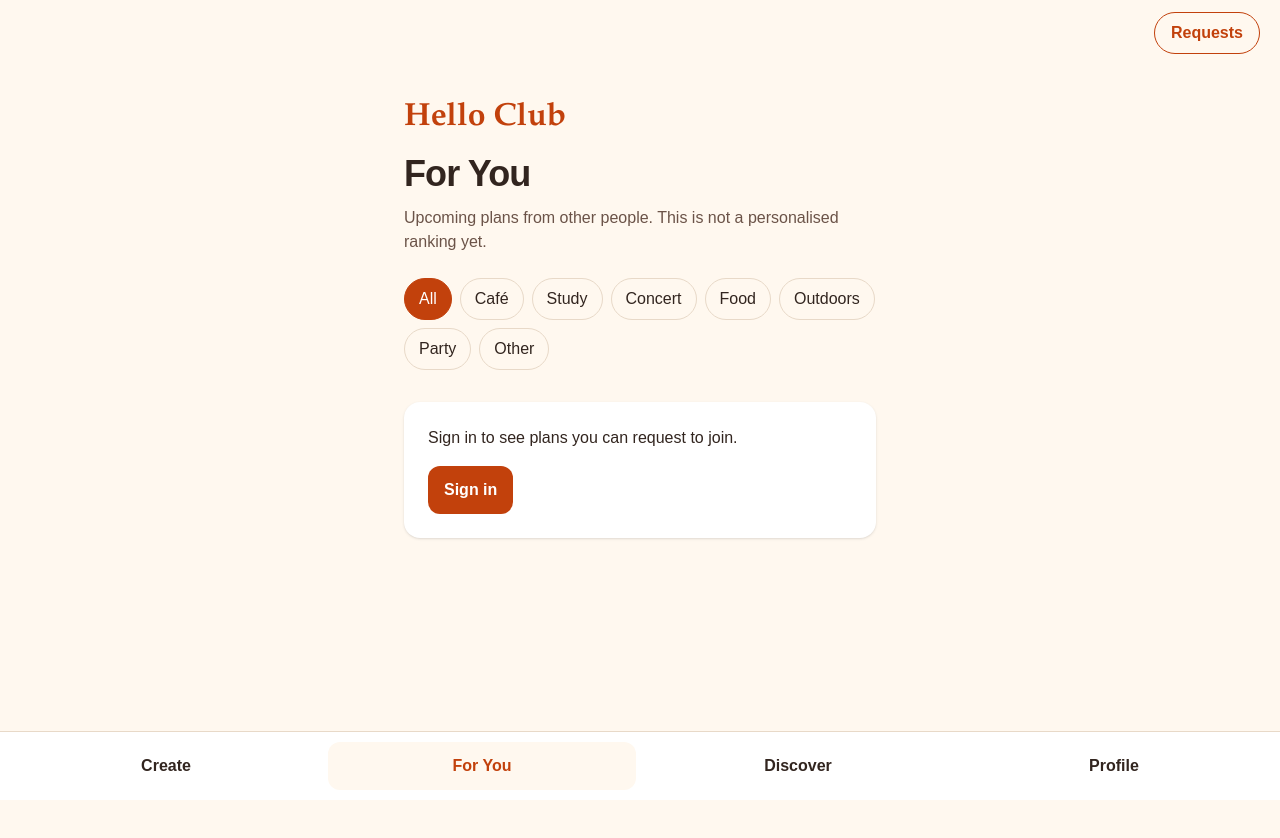
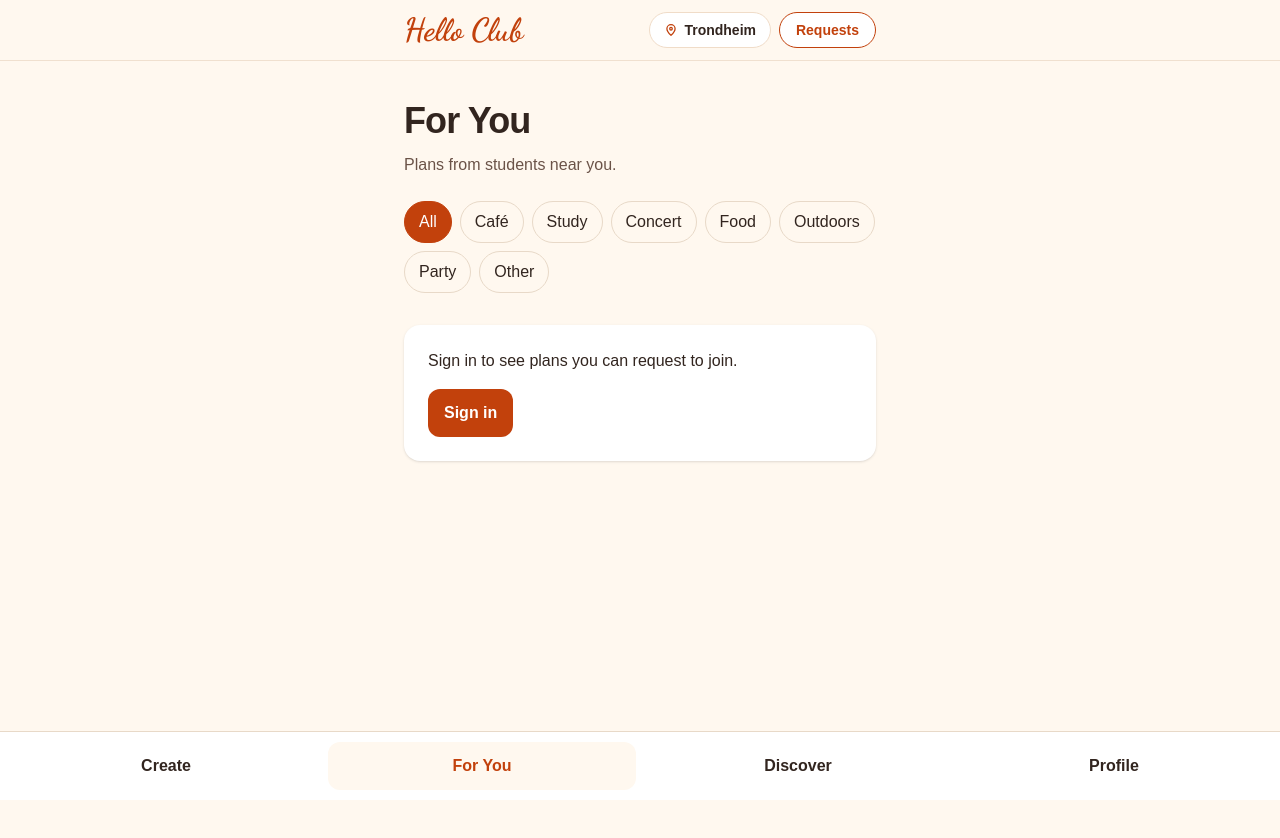
Before and after one commit to aamakwana/HelloClub, a Next.js app in the folder frontend/: page /for-you in a window 1280 px wide. Shown: the top 838 px of the page. Built offline with nearby package versions, Linux system fonts and the light colour scheme; no server answers.

Commit message:
[FIX] remove duplicate title and tidy header

```diff
--- a/frontend/app/chat/[planId]/page.jsx
+++ b/frontend/app/chat/[planId]/page.jsx
@@ -83,8 +83,7 @@ export default function PlanChatPage() {
   return (
     <HelloShell current="/requests">
       <main className="hello-chat mx-auto min-h-screen max-w-lg px-5 py-10">
-        <p className="hello-club-mark">Hello Club</p>
-        <h1 className="mt-3 text-4xl font-bold tracking-tight text-[#32251F]">Chat</h1>
+        <h1 className="text-4xl font-bold tracking-tight text-[#32251F]">Chat</h1>
         {activity ? (
           <>
             <p className="mt-3 font-semibold text-[#32251F]">{activity.title}</p>
--- a/frontend/app/create/page.jsx
+++ b/frontend/app/create/page.jsx
@@ -130,8 +130,7 @@ function CreatePlanContent() {
 
   return (
     <main className="mx-auto min-h-screen max-w-lg px-5 py-10">
-      <p className="hello-club-mark">Hello Club</p>
-      <h1 className="mt-3 text-4xl font-bold tracking-tight text-[#32251F]">Create a plan</h1>
+      <h1 className="text-4xl font-bold tracking-tight text-[#32251F]">Create a plan</h1>
       <p className="mt-3 text-[#6B5348]">Post something you want to do in Trondheim. Someone new can join you.</p>
       {!ready || (session && !profile && !gateError) ? <p className="mt-8 text-[#6B5348]">Loading…</p> : !session ? (
         <section className="mt-8 rounded-2xl bg-white p-6 shadow-sm">
--- a/frontend/app/discover/page.jsx
+++ b/frontend/app/discover/page.jsx
@@ -18,8 +18,7 @@ export default function DiscoverPage() {
   return (
     <HelloShell current="/discover">
       <main className="hello-discover mx-auto min-h-screen max-w-lg px-5 py-10">
-        <p className="hello-club-mark">Hello Club</p>
-        <h1 className="mt-3 text-4xl font-bold tracking-tight text-[#32251F]">Places to meet</h1>
+        <h1 className="text-4xl font-bold tracking-tight text-[#32251F]">Places to meet</h1>
         <p className="mt-3 text-[#6B5348]">Find a place. Make a plan.</p>
 
         <label className="relative mt-6 block">
--- a/frontend/app/for-you/page.jsx
+++ b/frontend/app/for-you/page.jsx
@@ -89,9 +89,8 @@ export default function ForYouPage() {
   return (
     <HelloShell current="/for-you">
       <main className="hello-for-you mx-auto min-h-screen max-w-lg px-5 py-10">
-        <p className="hello-club-mark">Hello Club</p>
-        <h1 className="mt-3 text-4xl font-bold tracking-tight text-[#32251F]">For You</h1>
-        <p className="mt-3 text-[#6B5348]">Upcoming plans from other people. This is not a personalised ranking yet.</p>
+        <h1 className="text-4xl font-bold tracking-tight text-[#32251F]">For You</h1>
+        <p className="mt-3 text-[#6B5348]">Plans from students near you.</p>
         <div className="mt-6 flex flex-wrap gap-2" role="radiogroup" aria-label="Category">
           {FOR_YOU_CATEGORIES.map(item => (
             <button
--- a/frontend/app/profile/page.jsx
+++ b/frontend/app/profile/page.jsx
@@ -47,8 +47,7 @@ export default function ProfilePage() {
   return (
     <HelloShell current="/profile">
       <main className="mx-auto min-h-screen max-w-lg px-5 py-10">
-        <p className="hello-club-mark">Hello Club</p>
-        <h1 className="mt-3 text-4xl font-bold tracking-tight text-[#32251F]">Profile</h1>
+        <h1 className="text-4xl font-bold tracking-tight text-[#32251F]">Profile</h1>
         <p className="mt-3 text-[#6B5348]">Only you can see these details. Activity cards show your first name to people who are signed in.</p>
         {!ready ? <p className="mt-8 text-[#6B5348]">Loading…</p> : null}
         {ready && !session ? (
--- a/frontend/app/requests/page.jsx
+++ b/frontend/app/requests/page.jsx
@@ -106,8 +106,7 @@ export default function RequestsPage() {
   return (
     <HelloShell current="/requests">
       <main className="mx-auto min-h-screen max-w-lg px-5 py-6">
-        <p className="hello-club-mark">Hello Club</p>
-        <h1 className="mt-3 text-4xl font-bold tracking-tight text-[#32251F]">Requests</h1>
+        <h1 className="text-4xl font-bold tracking-tight text-[#32251F]">Requests</h1>
         <p className="mt-3 text-[#6B5348]">Accept people into plans you host, or follow requests you sent.</p>
         <div className="mt-4 flex justify-end">
           <button type="button" className="hello-pass" onClick={loadRequests} disabled={loading || Boolean(busyId)}>
--- a/frontend/components/HelloHeader.jsx
+++ b/frontend/components/HelloHeader.jsx
@@ -1,13 +1,31 @@
+import { Dancing_Script } from 'next/font/google';
+
+const script = Dancing_Script({ subsets: ['latin'], weight: ['700'] });
+
 export default function HelloHeader({ current }) {
   return (
-    <header className="hello-header">
+    <header className="sticky top-0 z-10 border-b border-[#F0E0CF] bg-[#FFF8EF]">
+      <div className="mx-auto flex max-w-lg items-center justify-between gap-2 px-5 py-3">
+        <span className={`${script.className} min-w-0 shrink text-[26px] leading-none text-[#C2410C] sm:text-[32px]`}>
+          Hello Club
+        </span>
+        <div className="flex shrink-0 items-center gap-1.5 sm:gap-2">
+          <span className="flex h-9 shrink-0 items-center gap-1 rounded-full border border-[#F0DCC8] bg-white px-2.5 text-xs font-bold text-[#32251F] sm:gap-1.5 sm:px-3.5 sm:text-sm">
+            <svg width="14" height="14" viewBox="0 0 24 24" fill="none" stroke="#C2410C" strokeWidth="2.2" strokeLinecap="round" strokeLinejoin="round" aria-hidden="true">
+              <path d="M12 21s7-6.2 7-11.2A7 7 0 0 0 5 9.8C5 14.8 12 21 12 21z" />
+              <circle cx="12" cy="9.8" r="2.2" />
+            </svg>
+            Trondheim
+          </span>
           <a
             href="/requests"
-        className="hello-header-requests"
+            className="flex h-9 shrink-0 items-center rounded-full border border-[#C2410C] bg-white px-3 text-xs font-bold text-[#C2410C] no-underline sm:px-4 sm:text-sm aria-[current=page]:bg-[#C2410C] aria-[current=page]:text-[#FFF8EF]"
             aria-current={current === '/requests' ? 'page' : undefined}
           >
             Requests
           </a>
+        </div>
+      </div>
     </header>
   );
 }
```
Lines whose indentation alone changed are shown as unchanged.
